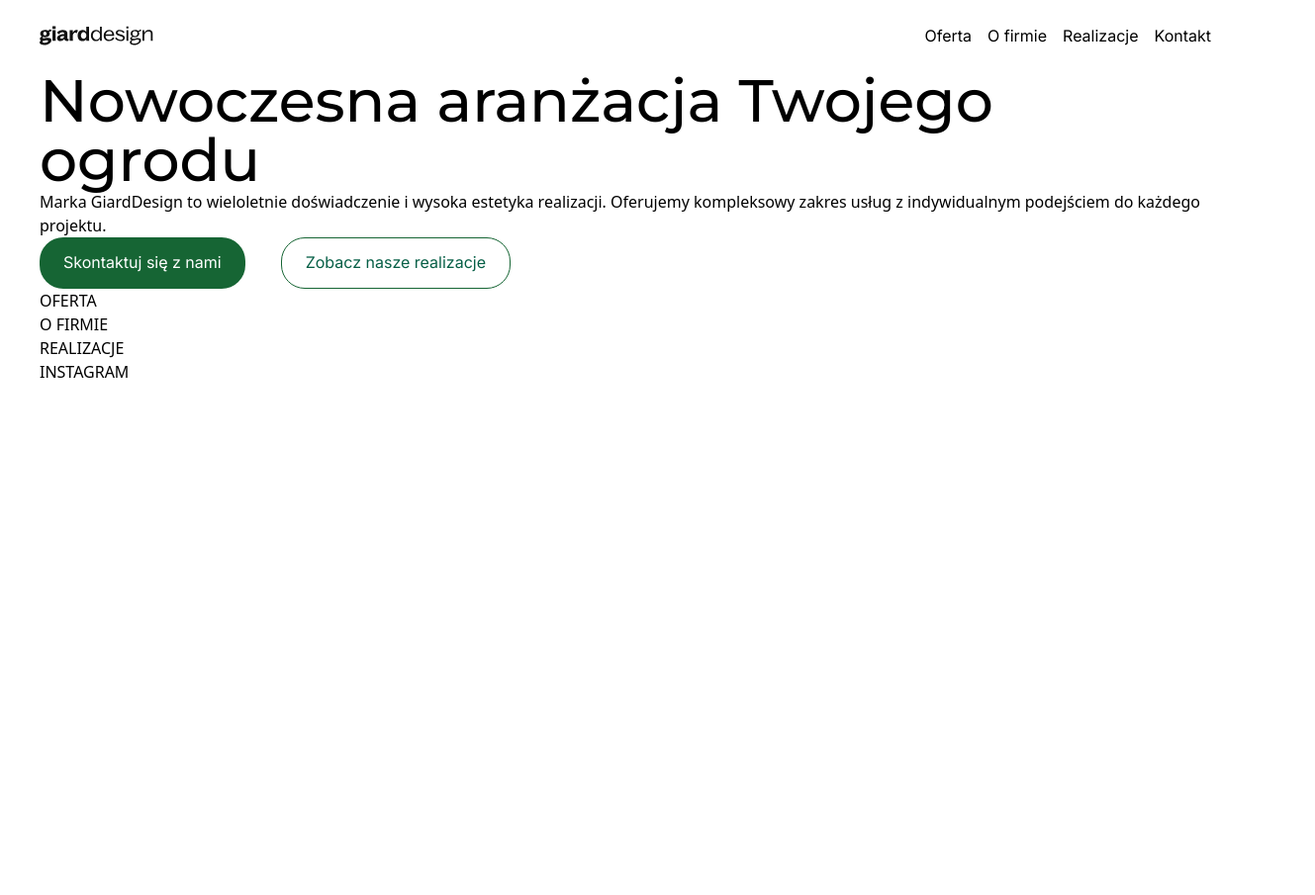
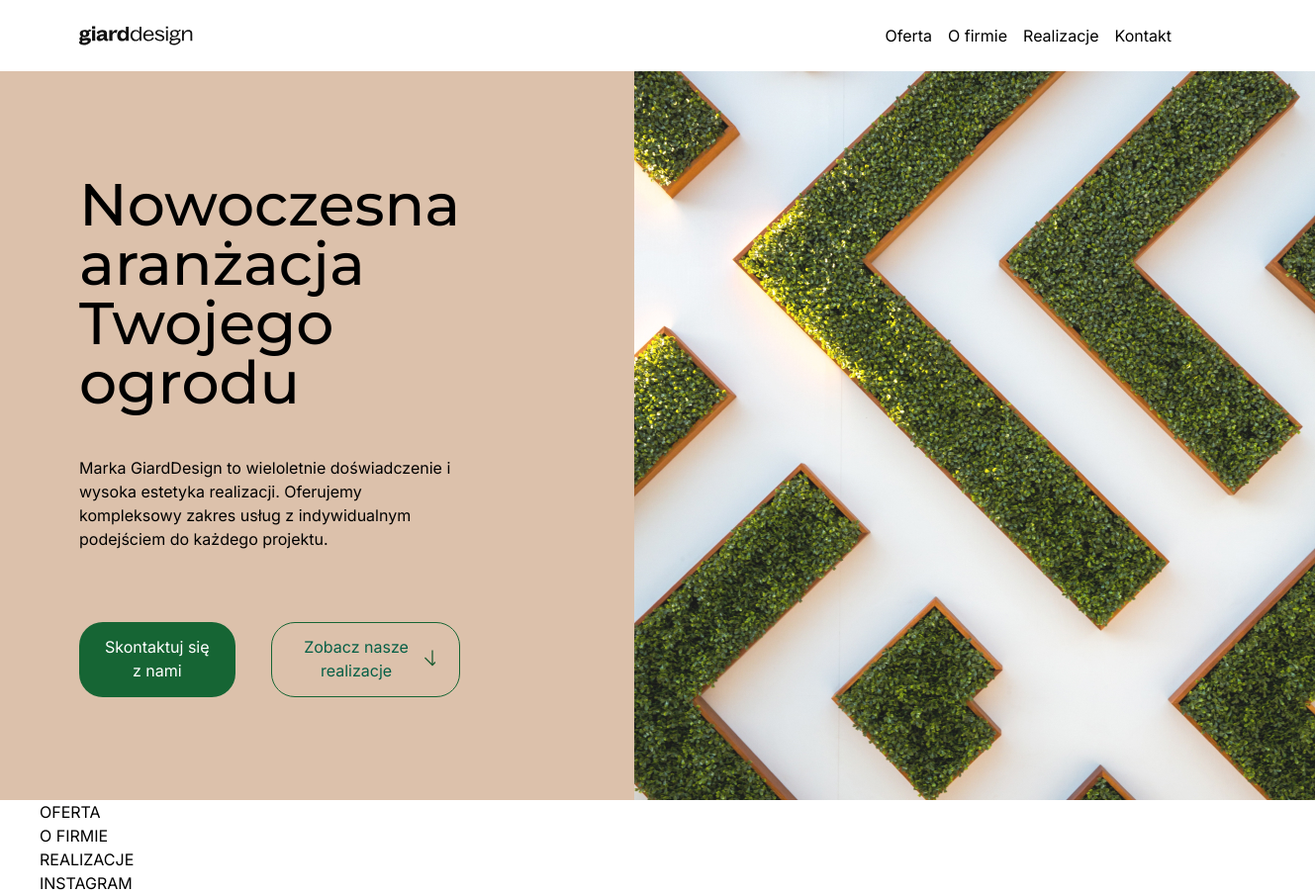
Before and after one commit to potocki92/zadanie-rekrutacyjne, a website: page index.html in a window 1280 px wide. Shown: the whole page at 99% size, 1329 px wide, since content can reach past the window. Before the commit the page ends 800 px from the top, so only its background shows below. Drawn offline with Linux system fonts and the light colour scheme.

Commit message:
drugi commit
1. dodałem folder z images + photo oraz svg
2. Sekcja `Hero Block` wystylizowana na podstawie figmy

```diff
--- a/index.html
+++ b/index.html
@@ -16,13 +16,13 @@
     />
   </head>
   <body>
-    <header class="px-10">
+    <header class="px-20 font-inter">
       <nav class="py-6 flex justify-between items-center">
         <a class=""
           ><svg width="115px" height="20px">
             <use href="./giarddesign.svg#giarddesign"></use></svg
         ></a>
-        <ul class="flex space-x-4 font-inter">
+        <ul class="flex space-x-4">
           <li>Oferta</li>
           <li>O firmie</li>
           <li>Realizacje</li>
@@ -31,28 +31,41 @@
         </ul>
       </nav>
     </header>
-    <main>
+    <main class="font-inter">
       <!-- HERO BLOCK -->
-      <section class="hero px-10">
-        <div>
-          <h1 class="text-6xl font-medium font-montserrat">Nowoczesna aranżacja Twojego ogrodu</h1>
-          <p>
+      <section class="bg-[#DCC1AB]">
+        <div class="hero pl-20 flex">
+          <div class="pr-44 flex flex-col justify-center">
+            <h1 class="text-6xl font-medium font-montserrat pb-11">
+              Nowoczesna aranżacja Twojego ogrodu
+            </h1>
+            <p class="pb-72px text-base">
               Marka GiardDesign to wieloletnie doświadczenie i wysoka estetyka
               realizacji. Oferujemy kompleksowy zakres usług z indywidualnym
               podejściem do każdego projektu.
             </p>
-        </div>
             <div class="flex gap-9">
               <button
-            class="font-inter px-6 pt-3 pb-3.5 bg-green-800 text-white rounded-3xl"
+                class="px-6 pt-3 pb-3.5 bg-green-800 text-white rounded-3xl"
               >
                 Skontaktuj się z nami
               </button>
               <button
-            class="font-inter px-6 pt-3 pb-3.5 bg-transparent text-emerald-800 border border-green-800 rounded-3xl"
+                class="flex items-center gap-2 px-6 pt-3 pb-3.5 bg-transparent text-emerald-800 border border-green-800 rounded-3xl"
               >
                 Zobacz nasze realizacje
+                <svg width="16" height="17">
+                  <use href="./images/svg/Vector.svg#arrow"></use>
+                </svg>
               </button>
+            </div>
+          </div>
+          <img
+            srcset="./images/Photo.jpg 1x, ./images/Photo@2x.jpg 2x"
+            alt="pattern"
+            width="688px"
+            height="737px"
+          />
         </div>
       </section>
 
--- a/tailwind.config.js
+++ b/tailwind.config.js
@@ -7,6 +7,12 @@ module.exports = {
         inter: ["Inter", "sans-serif"],
         montserrat: ["Montserrat", "sans-serif"],
       },
+      spacing: {
+        "72px": "72px",
+      },
+      colors: {
+        "beige": "#DCC1AB",
+      },
     },
   },
   plugins: [],
```
Also changed, not shown: README.md (added), dist/output.css, images/Photo.jpg (added), images/svg/Vector.svg (added), 1 other file. Lines whose indentation alone changed are shown as unchanged.
